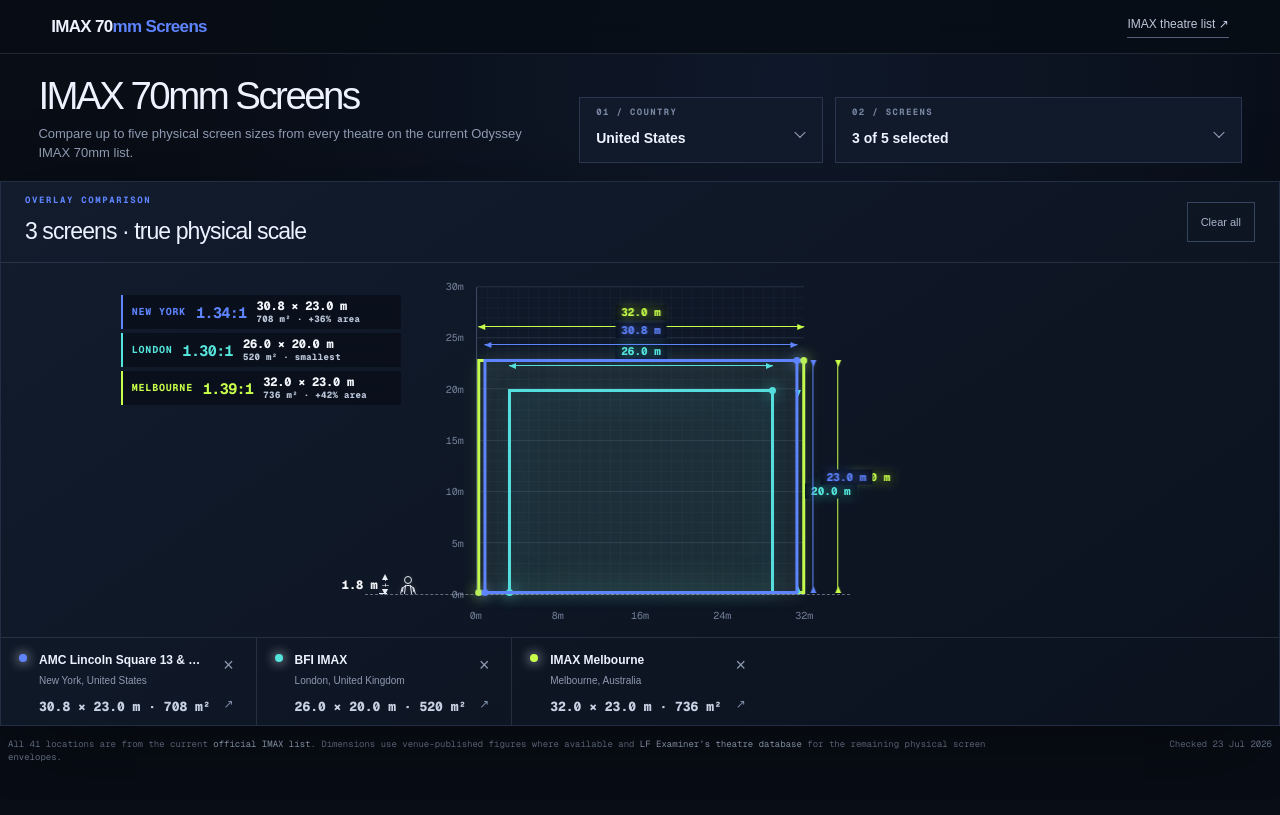
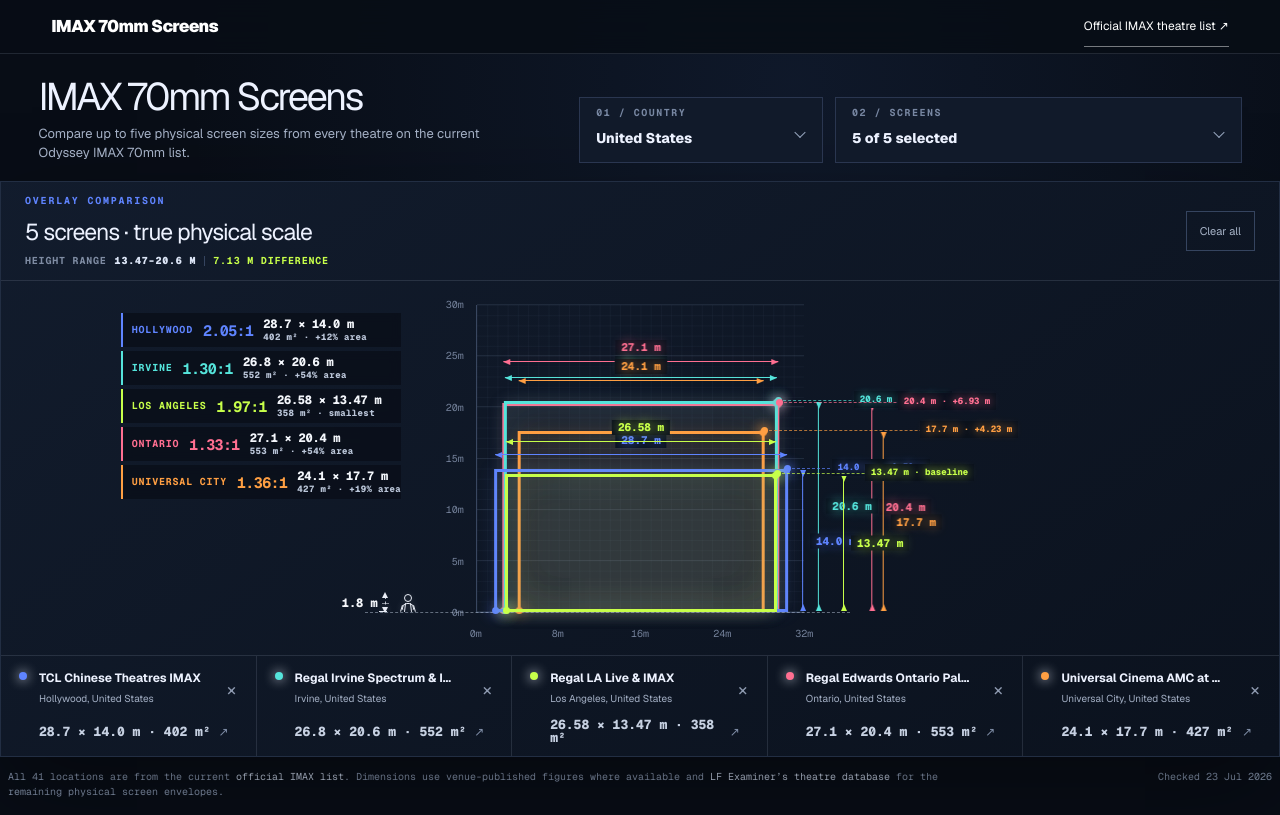
Before and after one commit to ChandanMahapatra/imax-70mm-screens-project, a Next.js app: page / in a window 1280 px wide. Built offline with nearby package versions, Linux system fonts and the light colour scheme.

Commit message:
Improve IMAX screen comparison interface

```diff
--- a/app/globals.css
+++ b/app/globals.css
@@ -2,11 +2,12 @@
 
 :root {
   --ink: #edf2ff;
-  --muted: #8f9ab0;
+  --muted: #a4b0c5;
   --night: #080d16;
   --panel: #101827;
   --panel-raised: #151f31;
   --line: rgba(148, 163, 184, 0.18);
+  --focus-ring: #b7c8ff;
   --blue: #5f84ff;
   --cyan: #55e4db;
   --acid: #c7ff4a;
@@ -20,11 +21,30 @@
     radial-gradient(circle at 62% 10%, rgba(55, 89, 155, 0.15), transparent 38rem),
     var(--night);
   color: var(--ink);
-  font-family: Arial, Helvetica, sans-serif;
+  font-family: var(--font-geist-sans), Arial, Helvetica, sans-serif;
+  -webkit-font-smoothing: antialiased;
+  -moz-osx-font-smoothing: grayscale;
 }
 button, input { font: inherit; }
 button { color: inherit; }
 a { color: inherit; }
+button,
+a {
+  -webkit-tap-highlight-color: transparent;
+}
+button:focus-visible,
+a:focus-visible {
+  outline: 2px solid var(--focus-ring);
+  outline-offset: 3px;
+}
+button:not(:disabled) {
+  transition: color 120ms ease-out, background-color 120ms ease-out, border-color 120ms ease-out, scale 120ms ease-out;
+}
+button:not(:disabled):active { scale: .96; }
+::selection {
+  color: #07101d;
+  background: #b7c8ff;
+}
 
 main {
   min-height: 100vh;
@@ -41,19 +61,25 @@
   backdrop-filter: blur(18px);
 }
 .wordmark {
+  min-height: 40px;
+  display: flex;
+  align-items: center;
+  color: #fff;
   font-size: 17px;
   font-weight: 900;
   letter-spacing: -0.04em;
   text-decoration: none;
 }
-.wordmark span { color: var(--blue); }
+.wordmark span { color: inherit; }
 .source-link {
-  margin-left: auto;
-  color: #bec8db;
+  min-height: 40px;
+  margin-inline-start: auto;
+  display: flex;
+  align-items: center;
+  color: #fff;
   font-size: 12px;
   text-decoration: none;
-  border-bottom: 1px solid #53617a;
-  padding-bottom: 4px;
+  border-bottom: 1px solid rgba(255,255,255,.45);
 }
 
 .hero {
@@ -72,6 +98,7 @@
   font-size: clamp(38px, 3vw, 56px);
   line-height: .96;
   letter-spacing: -.065em;
+  text-wrap: balance;
 }
 .intro {
   max-width: 620px;
@@ -79,6 +106,7 @@
   color: var(--muted);
   font-size: 13px;
   line-height: 1.45;
+  text-wrap: pretty;
 }
 
 .controls {
@@ -98,8 +126,9 @@
   top: 10px;
   left: 16px;
   color: #7887a2;
-  font: 700 9px/1 var(--font-geist-mono), monospace;
+  font: 700 10px/1 var(--font-geist-mono), monospace;
   letter-spacing: .15em;
+  text-transform: uppercase;
   pointer-events: none;
 }
 .picker-trigger {
@@ -129,7 +158,10 @@
   border-color: var(--blue);
   box-shadow: 0 0 0 3px rgba(95,132,255,.12);
 }
-.picker-trigger:focus-visible { outline: none; }
+.picker-trigger:focus-visible {
+  outline: 2px solid var(--focus-ring);
+  outline-offset: 2px;
+}
 .picker-trigger i {
   position: absolute;
   right: 18px;
@@ -180,7 +212,10 @@
 .country-menu button:hover,
 .country-menu button:focus-visible {
   background: #1b2940;
-  outline: none;
+}
+.country-menu button:focus-visible {
+  outline: 2px solid var(--focus-ring);
+  outline-offset: -2px;
 }
 .country-menu button.active {
   color: white;
@@ -330,17 +365,40 @@
   align-items: center;
   justify-content: space-between;
 }
+.stage-head > div:first-child { flex: 1 1 auto; }
 .index {
   display: block;
   margin-bottom: 9px;
   color: var(--blue);
-  font: 700 9px/1 var(--font-geist-mono), monospace;
+  font: 700 10px/1 var(--font-geist-mono), monospace;
   letter-spacing: .18em;
+  text-transform: uppercase;
 }
 .stage h2 {
   margin: 0;
   font-size: clamp(20px, 1.8vw, 28px);
   letter-spacing: -.04em;
+  text-wrap: balance;
+}
+.height-summary {
+  margin: 7px 0 0;
+  display: flex;
+  align-items: center;
+  gap: 8px;
+  color: #7f8ca3;
+  font: 700 10px/1 var(--font-geist-mono), monospace;
+  font-variant-numeric: tabular-nums;
+  letter-spacing: .08em;
+  text-transform: uppercase;
+}
+.height-summary strong {
+  color: #dbe4f5;
+  font-size: 10px;
+}
+.height-summary span {
+  padding-left: 8px;
+  border-left: 1px solid #35445f;
+  color: var(--acid);
 }
 .clear-button {
   min-height: 40px;
@@ -468,10 +526,14 @@
 }
 .screen::before { top: -5px; right: -5px; }
 .screen::after { bottom: -5px; left: -5px; }
+.screen > .screen-measure-width {
+  box-shadow: 0 -4px 14px color-mix(in srgb, var(--screen-color) 20%, transparent);
+}
 .screen-measure {
   position: absolute;
   color: var(--screen-color);
   font: 800 11px/1 var(--font-geist-mono), monospace;
+  font-variant-numeric: tabular-nums;
   pointer-events: none;
 }
 .screen-measure span {
@@ -519,7 +581,7 @@
 .screen-measure-height {
   top: -2px;
   bottom: -2px;
-  right: calc(-18px - var(--measure-lane, 0px));
+  right: calc(-18px - var(--height-measure-lane, 0px));
   border-left: 1px solid currentColor;
 }
 .screen-measure-height::before {
@@ -540,6 +602,42 @@
   left: 7px;
   top: 50%;
   transform: translateY(-50%);
+}
+.height-guides {
+  position: absolute;
+  inset: 0;
+  z-index: 8;
+  overflow: visible;
+  pointer-events: none;
+}
+.height-guide {
+  position: absolute;
+  right: calc(-126px - var(--guide-lane, 0px));
+  height: 1px;
+  border-top: 1px dashed color-mix(in srgb, var(--screen-color) 68%, transparent);
+}
+.height-guide::before {
+  content: "";
+  position: absolute;
+  left: -3px;
+  top: -4px;
+  width: 7px;
+  height: 7px;
+  border-radius: 50%;
+  background: var(--screen-color);
+  box-shadow: 0 0 12px var(--screen-color);
+}
+.height-guide span {
+  position: absolute;
+  right: 0;
+  top: -10px;
+  padding: 4px 6px;
+  color: var(--screen-color);
+  background: #0a111d;
+  font: 800 9px/1 var(--font-geist-mono), monospace;
+  font-variant-numeric: tabular-nums;
+  text-shadow: 0 0 10px currentColor;
+  white-space: nowrap;
 }
 .plot-labels {
   position: absolute;
@@ -564,6 +662,7 @@
   border-left: 2px solid var(--screen-color);
   backdrop-filter: blur(5px);
   font: 10px/1 var(--font-geist-mono), monospace;
+  font-variant-numeric: tabular-nums;
   white-space: nowrap;
 }
 .screen-label b {
@@ -749,11 +848,16 @@
   grid-column: 2 / -1;
   color: #c7d1e2;
   font: 800 13px/1 var(--font-geist-mono), monospace;
+  font-variant-numeric: tabular-nums;
 }
 .legend article > a {
   position: absolute;
-  right: 22px;
-  bottom: 12px;
+  right: 12px;
+  bottom: 4px;
+  width: 40px;
+  height: 40px;
+  display: grid;
+  place-items: center;
   color: #7f8da6;
   text-decoration: none;
   font-size: 12px;
@@ -761,9 +865,9 @@
 .legend article > button {
   position: absolute;
   top: 13px;
-  right: 13px;
-  width: 28px;
-  height: 28px;
+  right: 4px;
+  width: 40px;
+  height: 40px;
   border: 0;
   background: transparent;
   color: #8e9ab0;
@@ -789,11 +893,16 @@
   display: grid;
   grid-template-columns: 1fr auto;
   gap: 28px;
-  color: #6f7b92;
-  font: 9px/1.45 var(--font-geist-mono), monospace;
+  color: #8290a8;
+  font: 10px/1.5 var(--font-geist-mono), monospace;
 }
 footer p { max-width: 980px; margin: 0; }
-footer a { color: #a4b3cc; text-underline-offset: 3px; }
+footer a {
+  color: #bac5d8;
+  text-decoration-skip-ink: auto;
+  text-decoration-thickness: from-font;
+  text-underline-offset: 3px;
+}
 
 @media (min-width: 1100px) {
   .plot-labels {
@@ -810,6 +919,7 @@
 @media (max-width: 1050px) {
   .hero { grid-template-columns: 1fr; }
   .controls { grid-template-columns: .8fr 1.2fr; }
+  .stage-head { flex-wrap: wrap; gap: 12px; }
   .legend { grid-template-columns: repeat(2, 1fr); }
   .legend article { border-bottom: 1px solid var(--line); }
 }
@@ -827,6 +937,8 @@
     --plot-target-height: clamp(240px, 45dvh, 390px);
     padding: 28px 50px 42px;
   }
+  .height-summary { flex-wrap: wrap; }
+  .height-guides { display: none; }
   .y-axis { left: -46px; width: 38px; }
   .screen-label span { display: none; }
   .legend { grid-template-columns: 1fr; }
@@ -841,3 +953,10 @@
     animation-duration: .01ms !important;
   }
 }
+
+@media (forced-colors: active) {
+  button:focus-visible,
+  a:focus-visible {
+    outline-color: Highlight;
+  }
+}
--- a/app/page.tsx
+++ b/app/page.tsx
@@ -21,7 +21,7 @@
  * 1100ms   annotation and legend color settle with the screen
  */
 const TIMING = {
-  screenTransition: 1100,
+  screenTransition: 500,
 };
 
 const SCREEN_COLORS = ["#5f84ff", "#55e4db", "#c7ff4a", "#ff6f91", "#ff9f43"];
@@ -67,7 +67,7 @@
   { id: "indianapolis", country: "United States", region: "Indiana", city: "Indianapolis", name: "IMAX, Indiana State Museum", width: 25.6, height: 19.2 },
   { id: "grand-rapids", country: "United States", region: "Michigan", city: "Grand Rapids", name: "Celebration! Cinema Grand Rapids North & IMAX", width: 21.3, height: 16.1 },
   { id: "las-vegas", country: "United States", region: "Nevada", city: "Las Vegas", name: "Brenden Palms 14 & IMAX", width: 17.1, height: 12.5 },
-  { id: "lincoln", country: "United States", region: "New York", city: "New York", name: "AMC Lincoln Square 13 & IMAX", width: 30.8, height: 23, source: "https://www.timeout.com/newyork/movie-theaters/amc-loews-lincoln-square-13" },
+  { id: "lincoln", country: "United States", region: "New York", city: "New York", name: "AMC Lincoln Square 13 & IMAX", width: 30.78, height: 23.04, source: "https://www.timeout.com/newyork/movie-theaters/amc-loews-lincoln-square-13" },
   { id: "rochester", country: "United States", region: "New York", city: "Rochester", name: "Cinemark Tinseltown Rochester & IMAX", width: 21.3, height: 16.1 },
   { id: "king-of-prussia", country: "United States", region: "Pennsylvania", city: "King of Prussia", name: "Regal UA King of Prussia & IMAX", width: 22.3, height: 15.9 },
   { id: "providence", country: "United States", region: "Rhode Island", city: "Providence", name: "Apple Cinemas Providence Place & IMAX", width: 24.7, height: 18.6 },
@@ -81,10 +81,15 @@
   return (metres * 3.28084).toFixed(1);
 }
 
+function formatMetres(metres: number) {
+  return Number.isInteger(metres * 10) ? metres.toFixed(1) : metres.toFixed(2);
+}
+
 function useDismiss(
   isOpen: boolean,
   setOpen: (value: boolean) => void,
   ref: React.RefObject<HTMLDivElement | null>,
+  triggerRef: React.RefObject<HTMLButtonElement | null>,
 ) {
   useEffect(() => {
     if (!isOpen) return;
@@ -92,7 +97,10 @@
       if (ref.current && !ref.current.contains(event.target as Node)) setOpen(false);
     };
     const closeOnEscape = (event: KeyboardEvent) => {
-      if (event.key === "Escape") setOpen(false);
+      if (event.key === "Escape") {
+        setOpen(false);
+        triggerRef.current?.focus();
+      }
     };
     document.addEventListener("pointerdown", closeOnOutside);
     document.addEventListener("keydown", closeOnEscape);
@@ -100,7 +108,7 @@
       document.removeEventListener("pointerdown", closeOnOutside);
       document.removeEventListener("keydown", closeOnEscape);
     };
-  }, [isOpen, setOpen, ref]);
+  }, [isOpen, setOpen, ref, triggerRef]);
 }
 
 export default function Home() {
@@ -109,14 +117,22 @@
     [],
   );
   const [country, setCountry] = useState("United States");
-  const [selectedIds, setSelectedIds] = useState(["lincoln", "bfi", "melbourne"]);
+  const [selectedIds, setSelectedIds] = useState([
+    "hollywood",
+    "irvine",
+    "la-live",
+    "ontario",
+    "citywalk",
+  ]);
   const [countryOpen, setCountryOpen] = useState(false);
   const [screensOpen, setScreensOpen] = useState(false);
   const countryRef = useRef<HTMLDivElement>(null);
   const screensRef = useRef<HTMLDivElement>(null);
+  const countryTriggerRef = useRef<HTMLButtonElement>(null);
+  const screensTriggerRef = useRef<HTMLButtonElement>(null);
 
-  useDismiss(countryOpen, setCountryOpen, countryRef);
-  useDismiss(screensOpen, setScreensOpen, screensRef);
+  useDismiss(countryOpen, setCountryOpen, countryRef, countryTriggerRef);
+  useDismiss(screensOpen, setScreensOpen, screensRef, screensTriggerRef);
 
   const countryScreens = screens.filter((screen) => screen.country === country);
   const selected = selectedIds
@@ -125,6 +141,16 @@
   const smallestSelectedArea = selected.length
     ? Math.min(...selected.map((screen) => screen.width * screen.height))
     : 0;
+  const shortestSelectedHeight = selected.length
+    ? Math.min(...selected.map((screen) => screen.height))
+    : 0;
+  const tallestSelectedHeight = selected.length
+    ? Math.max(...selected.map((screen) => screen.height))
+    : 0;
+  const heightDifference = tallestSelectedHeight - shortestSelectedHeight;
+  const screensByArea = [...selected].sort(
+    (a, b) => b.width * b.height - a.width * a.height,
+  );
   const groups = countryScreens.reduce<Record<string, Screen[]>>((acc, screen) => {
     (acc[screen.region] ??= []).push(screen);
     return acc;
@@ -145,7 +171,7 @@
           IMAX 70<span>mm Screens</span>
         </a>
         <a className="source-link" href={IMAX_LIST} target="_blank" rel="noreferrer">
-          IMAX theatre list ↗
+          Official IMAX theatre list ↗
         </a>
       </header>
 
@@ -160,30 +186,31 @@
 
         <div className="controls" aria-label="Choose theatres to compare">
           <div className="picker" ref={countryRef}>
-            <span className="control-label">01 / COUNTRY</span>
+            <span className="control-label">01 / Country</span>
             <button
               className="picker-trigger"
               type="button"
-              aria-haspopup="listbox"
               aria-expanded={countryOpen}
+              aria-controls="country-menu"
               onClick={() => setCountryOpen((open) => !open)}
+              ref={countryTriggerRef}
               data-testid="country-trigger"
             >
               <span>{country}</span>
               <i aria-hidden="true" />
             </button>
             {countryOpen && (
-              <div className="picker-menu country-menu" role="listbox" aria-label="Country">
+              <div className="picker-menu country-menu" id="country-menu" aria-label="Country">
                 {countries.map((item) => (
                   <button
                     key={item}
                     type="button"
-                    role="option"
-                    aria-selected={country === item}
+                    aria-pressed={country === item}
                     className={country === item ? "active" : ""}
                     onClick={() => {
                       setCountry(item);
                       setCountryOpen(false);
+                      countryTriggerRef.current?.focus();
                     }}
                   >
                     <span>{item}</span>
@@ -195,20 +222,21 @@
           </div>
 
           <div className="picker" ref={screensRef}>
-            <span className="control-label">02 / SCREENS</span>
+            <span className="control-label">02 / Screens</span>
             <button
               className="picker-trigger"
               type="button"
-              aria-haspopup="dialog"
               aria-expanded={screensOpen}
+              aria-controls="screen-menu"
               onClick={() => setScreensOpen((open) => !open)}
+              ref={screensTriggerRef}
               data-testid="screens-trigger"
             >
               <span>{selected.length} of {MAX_SELECTIONS} selected</span>
               <i aria-hidden="true" />
             </button>
             {screensOpen && (
-              <div className="picker-menu screen-menu" role="dialog" aria-label={`Screens in ${country}`}>
+              <div className="picker-menu screen-menu" id="screen-menu" aria-label={`Screens in ${country}`}>
                 <div className="menu-head">
                   <b>{country}</b>
                   <span>{countryScreens.length} locations · choose up to {MAX_SELECTIONS}</span>
@@ -246,7 +274,15 @@
                 </div>
                 <div className="menu-foot">
                   <span>{selected.length === MAX_SELECTIONS ? "Maximum reached" : `${MAX_SELECTIONS - selected.length} slots remaining`}</span>
-                  <button type="button" onClick={() => setScreensOpen(false)}>Done</button>
+                  <button
+                    type="button"
+                    onClick={() => {
+                      setScreensOpen(false);
+                      screensTriggerRef.current?.focus();
+                    }}
+                  >
+                    Done
+                  </button>
                 </div>
               </div>
             )}
@@ -257,8 +293,15 @@
       <section className="stage" aria-live="polite">
         <div className="stage-head">
           <div>
-            <span className="index">OVERLAY COMPARISON</span>
+            <span className="index">Overlay comparison</span>
             <h2>{selected.length ? `${selected.length} screens · true physical scale` : "Choose a screen to begin"}</h2>
+            {selected.length > 1 && (
+              <p className="height-summary">
+                Height range
+                <strong>{formatMetres(shortestSelectedHeight)}–{formatMetres(tallestSelectedHeight)} m</strong>
+                <span>{formatMetres(heightDifference)} m difference</span>
+              </p>
+            )}
           </div>
           <button
             className="clear-button"
@@ -284,7 +327,8 @@
                 ))}
               </div>
 
-              {selected.map((screen, index) => {
+              {screensByArea.map((screen, stackIndex) => {
+                const index = selected.findIndex((item) => item.id === screen.id);
                 const color = SCREEN_COLORS[index];
                 return (
                   <div
@@ -293,21 +337,45 @@
                     style={{
                       "--screen-color": color,
                       "--measure-lane": `${index * 9}px`,
+                      "--height-measure-lane": `${index * 26}px`,
                       width: `${(screen.width / MAX_W) * 100}%`,
                       height: `${(screen.height / MAX_H) * 100}%`,
-                      zIndex: selected.length - index,
+                      zIndex: stackIndex + 1,
                     } as React.CSSProperties}
                     data-testid={`overlay-${screen.id}`}
                   >
                     <div className="screen-measure screen-measure-width" aria-hidden="true">
-                      <span>{screen.width.toFixed(1)} m</span>
+                      <span>{formatMetres(screen.width)} m</span>
                     </div>
                     <div className="screen-measure screen-measure-height" aria-hidden="true">
-                      <span>{screen.height.toFixed(1)} m</span>
+                      <span>{formatMetres(screen.height)} m</span>
                     </div>
                   </div>
                 );
               })}
+
+              <div className="height-guides" aria-hidden="true">
+                {selected.map((screen, index) => {
+                  const difference = screen.height - shortestSelectedHeight;
+                  return (
+                    <div
+                      className="height-guide"
+                      key={screen.id}
+                      style={{
+                        "--screen-color": SCREEN_COLORS[index],
+                        "--guide-lane": `${index * 22}px`,
+                        bottom: `${(screen.height / MAX_H) * 100}%`,
+                        left: `${50 + (screen.width / MAX_W) * 50}%`,
+                      } as React.CSSProperties}
+                    >
+                      <span>
+                        {formatMetres(screen.height)} m
+                        {difference > 0 ? ` · +${formatMetres(difference)} m` : " · baseline"}
+                      </span>
+                    </div>
+                  );
+                })}
+              </div>
 
               <div className="plot-labels">
                 {selected.map((screen, index) => {
@@ -326,7 +394,7 @@
                     >
                       <b>{screen.city}</b>
                       <strong>{(screen.width / screen.height).toFixed(2)}:1</strong>
-                      <span>{screen.width.toFixed(1)} × {screen.height.toFixed(1)} m</span>
+                      <span>{formatMetres(screen.width)} × {formatMetres(screen.height)} m</span>
                       <em>
                         {Math.round(area)} m²
                         {areaDifference > 0 ? ` · +${areaDifference}% area` : " · smallest"}
@@ -365,7 +433,7 @@
                 <small>{screen.city}, {screen.country}</small>
               </div>
               <strong>
-                {screen.width.toFixed(1)} × {screen.height.toFixed(1)} m
+                {formatMetres(screen.width)} × {formatMetres(screen.height)} m
                 {" · "}
                 {Math.round(screen.width * screen.height)} m²
               </strong>
```
